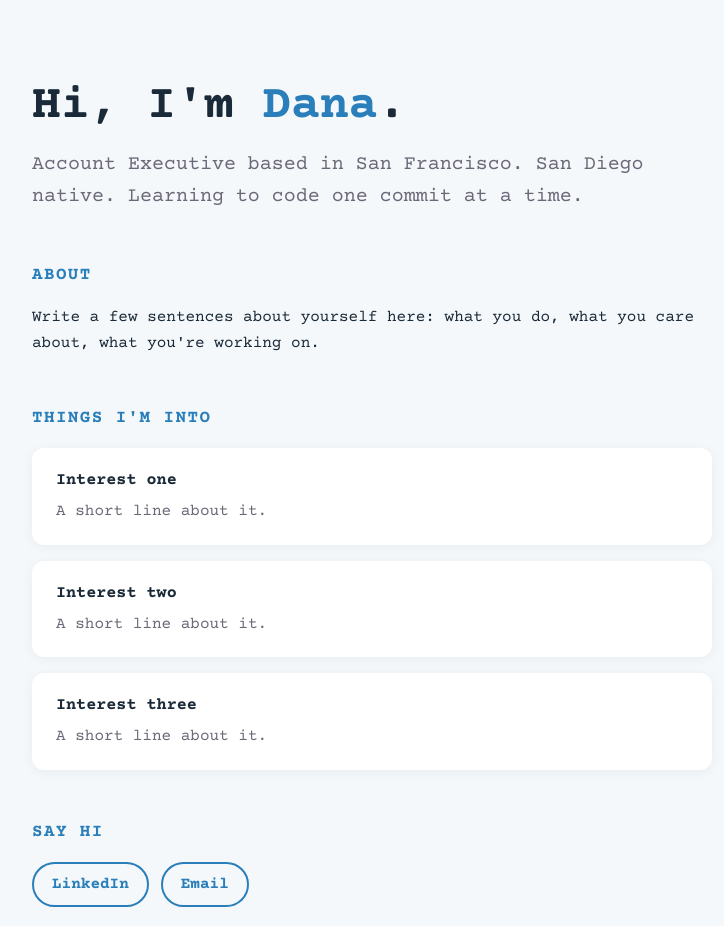
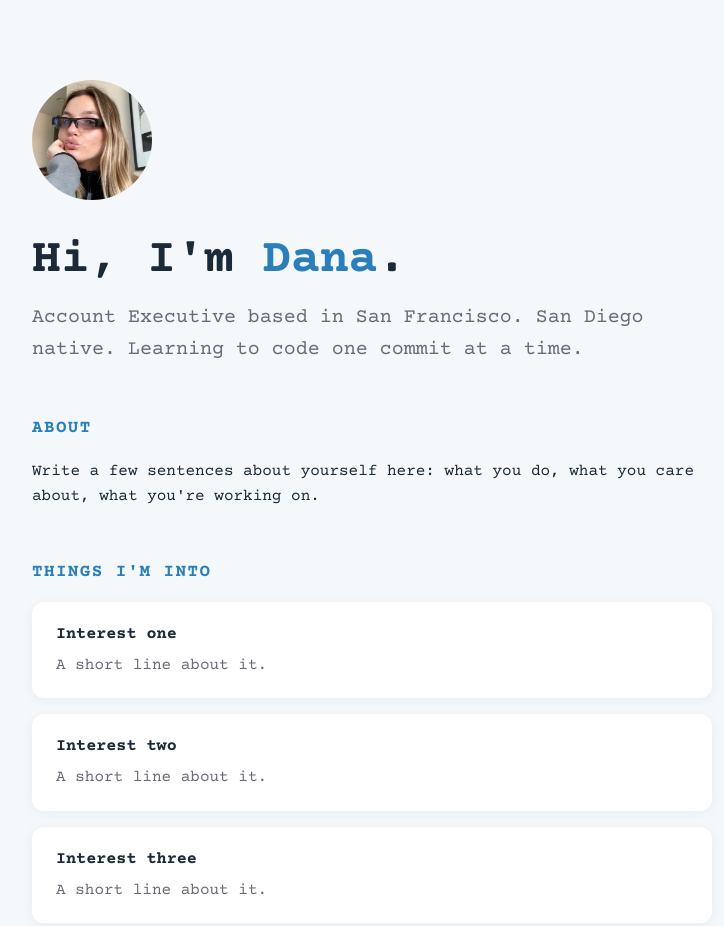
Before and after one commit to danaarosey/danaarosey.github.io, a plain HTML site: page index.html in a window 1280 px wide. Shown: the top 926 px of the page, without its empty margins (268-992 px from the left). Drawn offline with nearby package versions, Linux system fonts and the light colour scheme.

Commit message:
Update index.html

```diff
--- a/index.html
+++ b/index.html
@@ -54,6 +54,7 @@ font-family: 'Courier Prime', monospace;
 </head>
 <body>
   <main>
+    <img src="me.jpg" alt="Dana" style="width:120px;height:120px;border-radius:50%;object-fit:cover;margin-bottom:24px;">
     <h1>Hi, I'm <span>Dana</span>.</h1>
     <p class="tagline">Account Executive based in San Francisco. San Diego native. Learning to code one commit at a time.</p>
 
```
